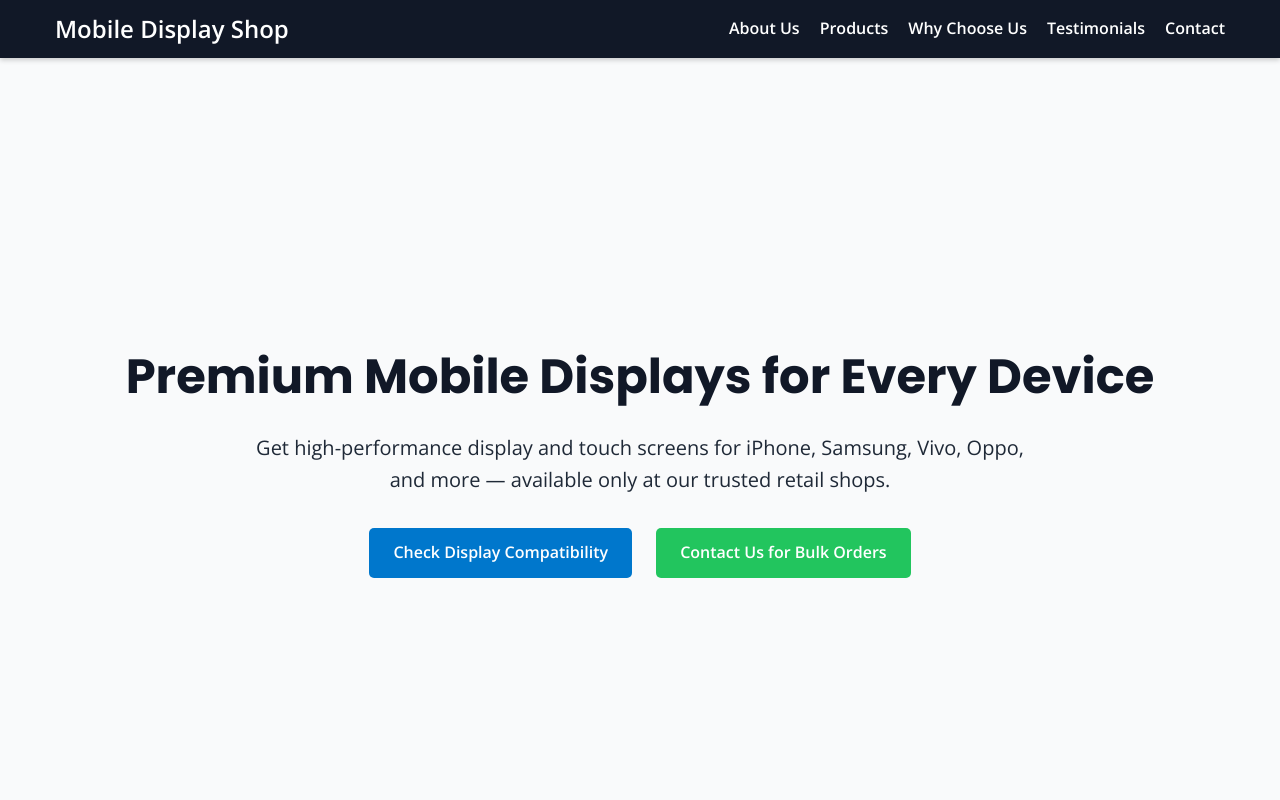
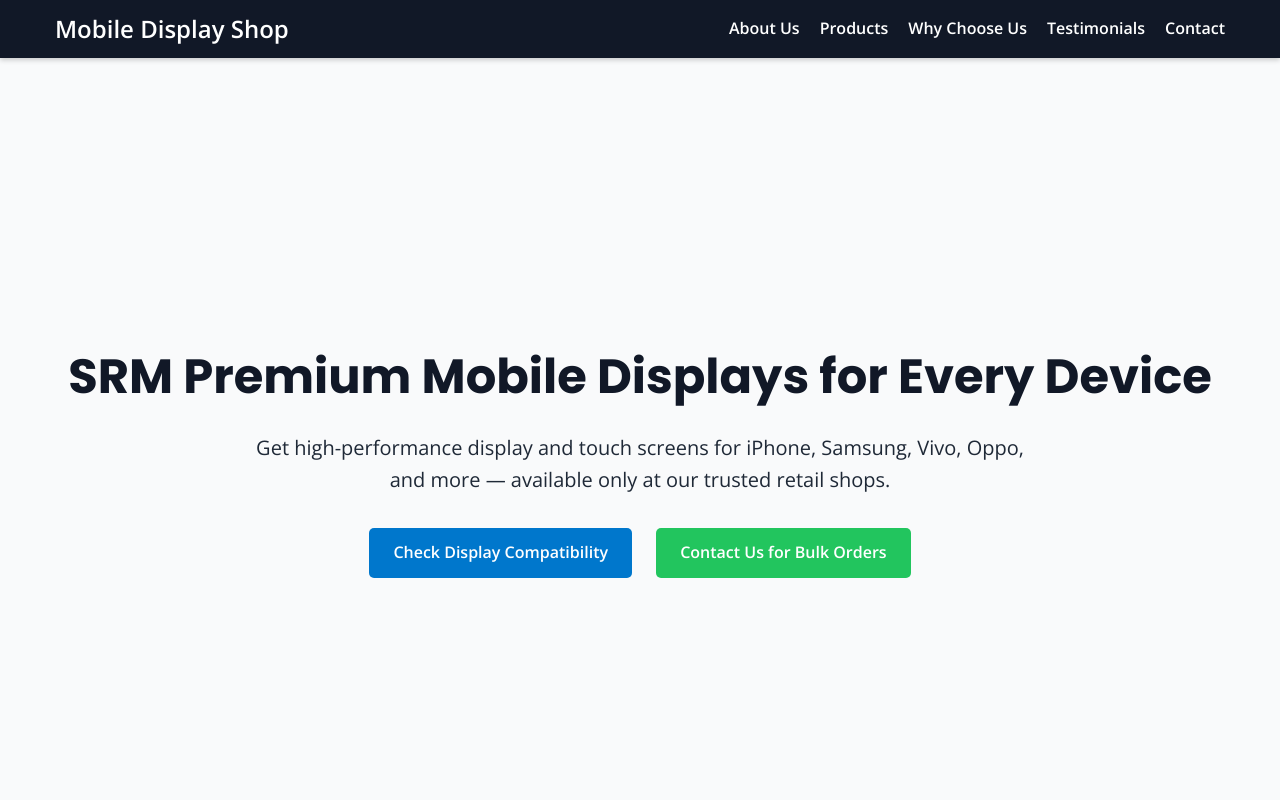
Before and after one commit to vanahu84/mbl, a plain HTML site: page index.html in a window 1280 px wide. Shown: the top 800 px of the page. Drawn offline with nearby package versions, Linux system fonts and the light colour scheme.

Commit message:
Update index.html

```diff
--- a/index.html
+++ b/index.html
@@ -25,7 +25,7 @@
 
     <section id="hero" class="hero-section">
         <div class="hero-content">
-            <h1>Premium Mobile Displays for Every Device</h1>
+            <h1>SRM Premium Mobile Displays for Every Device</h1>
             <p>Get high-performance display and touch screens for iPhone, Samsung, Vivo, Oppo, and more — available only at our trusted retail shops.</p>
             <div class="hero-ctas">
                 <a href="#" class="cta-button primary">Check Display Compatibility</a>
```
